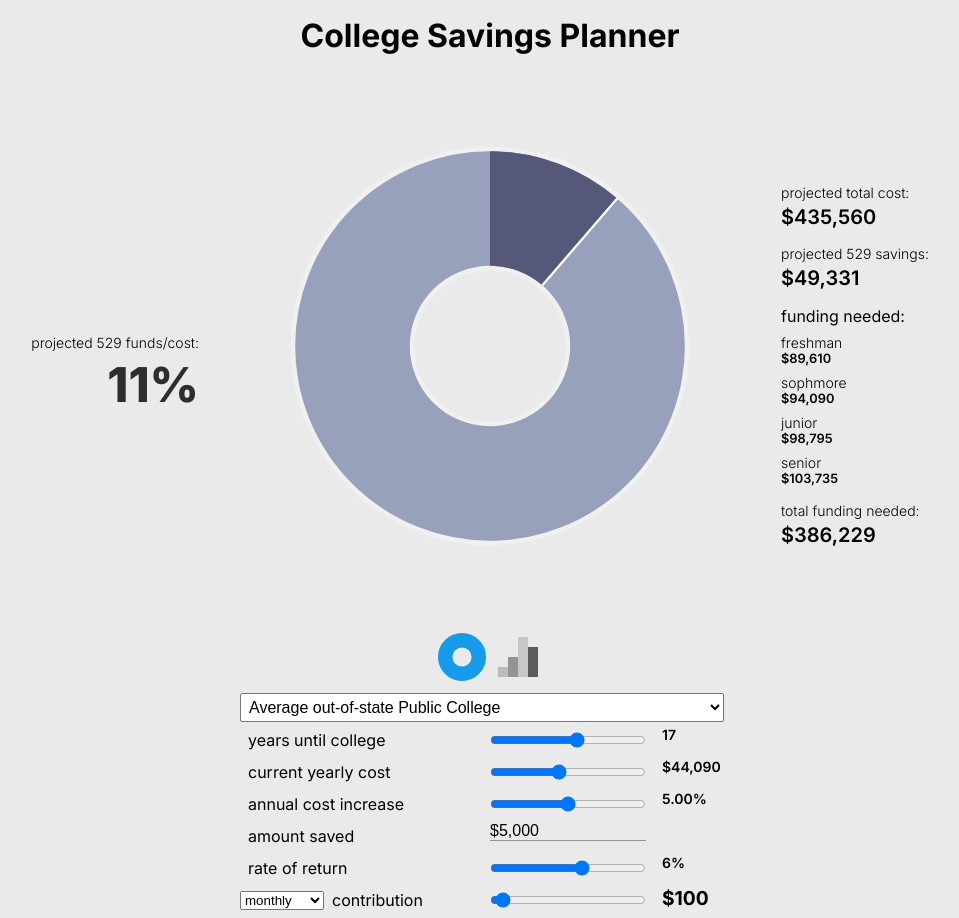
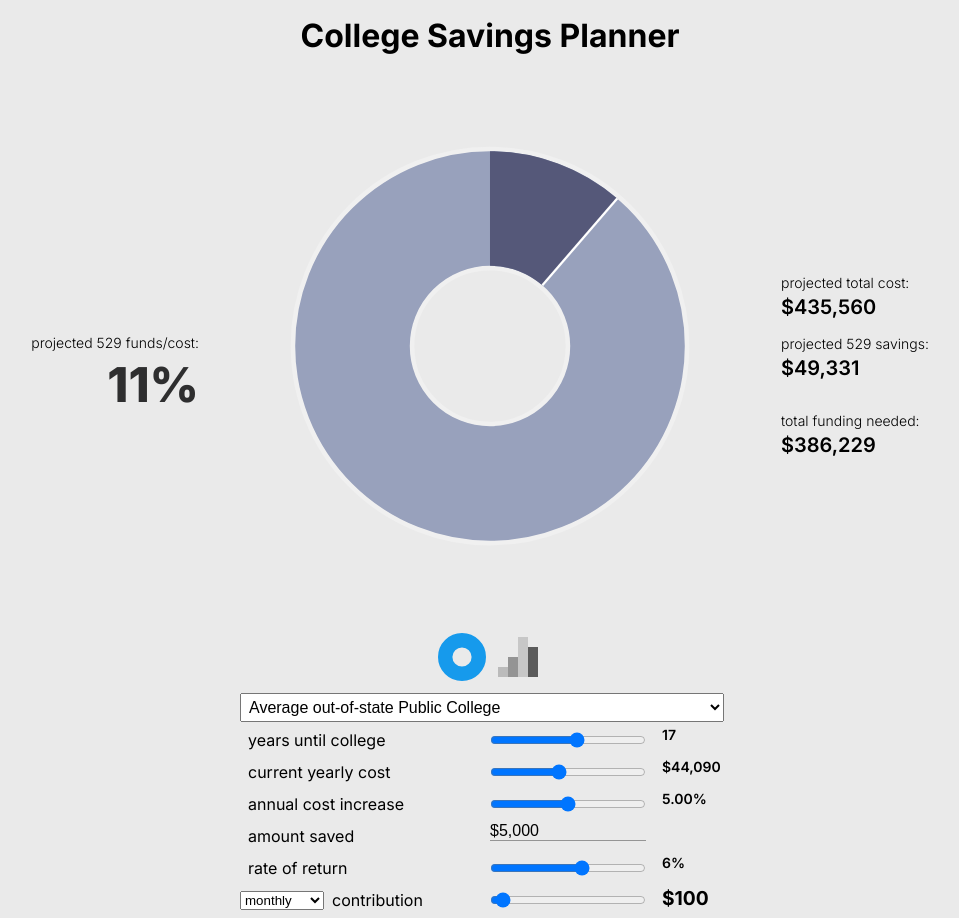
Before and after one commit to aokorodu/CollegeSavingsPlanner, a website built with Vite: page index.html in a window 1280 px wide. Shown: the whole page, without its empty margins (150-1109 px from the left). Built offline with nearby package versions, Linux system fonts and the light colour scheme.

Commit message:
class breakdown show and hid

```diff
--- a/index.html
+++ b/index.html
@@ -188,7 +188,7 @@
         <div class="summary left"><span>projected total cost:</span><span id="projectedTotal">0</span></div>
         <div class="summary left"><span>projected 529 savings:</span><span id="projectedSavings">0</span></div>
 
-        <div id="classBreakdown">
+        <div id="classBreakdown" class="classBreakdown closed">
           <span id="fundingNeededTitle">funding needed:</span>
           <div class="breakdownSummary left">
             <span id="">freshman</span>
--- a/src/css/main.css
+++ b/src/css/main.css
@@ -118,11 +118,19 @@ label {
   padding: 0.25rem 0.25rem 0.25rem 0.5rem;
 }
 
-#classBreakdown {
+.classBreakdown {
   display: flex;
   flex-direction: column;
   justify-content: left;
   gap: 0.5rem;
+  height: 180px;
+  overflow: hidden;
+  transition-property: height;
+  transition-duration: var(--transitionDuration);
+}
+
+.classBreakdown.closed {
+  height: 0;
 }
 
 #val {
--- a/src/js/main.js
+++ b/src/js/main.js
@@ -1012,6 +1012,7 @@ const icons = document.querySelectorAll(".icon");
 
 // bar chart text
 const yaxisText = document.querySelectorAll(".yaxisText");
+const classBreakdown = document.getElementById("classBreakdown");
 
 let yearsToCollege = 0;
 let yearsOfCollege = 4;
@@ -1071,11 +1072,13 @@ function initNavBar() {
   pieIcon.addEventListener("click", () => {
     pieIcon.classList.remove("icondeselected");
     barIcon.classList.add("icondeselected");
+    classBreakdown.classList.add("closed");
     showPieChart();
   });
   barIcon.addEventListener("click", () => {
     pieIcon.classList.add("icondeselected");
     barIcon.classList.remove("icondeselected");
+    classBreakdown.classList.remove("closed");
     showBarGraph();
   });
 }
```
